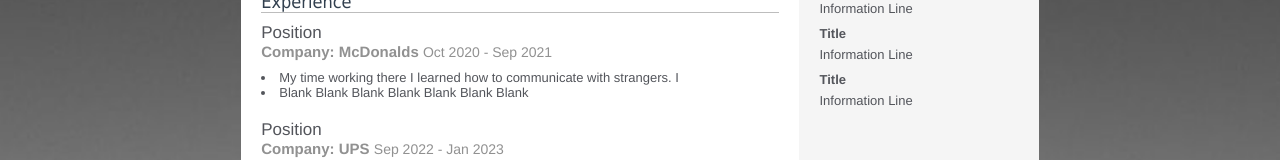
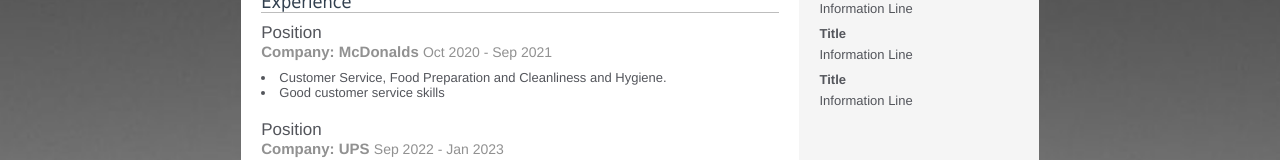
Before and after one commit to Rephec/resume, a plain HTML site: page index.html in a window 1280 px wide. Shown: the part 215-375 px from the top of the page. Drawn offline with Linux system fonts and the light colour scheme.

Commit message:
Rephrase

```diff
--- a/index.html
+++ b/index.html
@@ -29,8 +29,8 @@
               </div>
               <div>
                 <ul class='experience-list'>
-                  <li>My time working there I learned how to communicate with strangers. I </li>
-                  <li>Blank Blank Blank Blank Blank Blank Blank</li>
+                  <li>Customer Service, Food Preparation and Cleanliness and Hygiene. </li>
+                  <li>Good customer service skills</li>
                 </ul>
               </div>
             </div>
```
